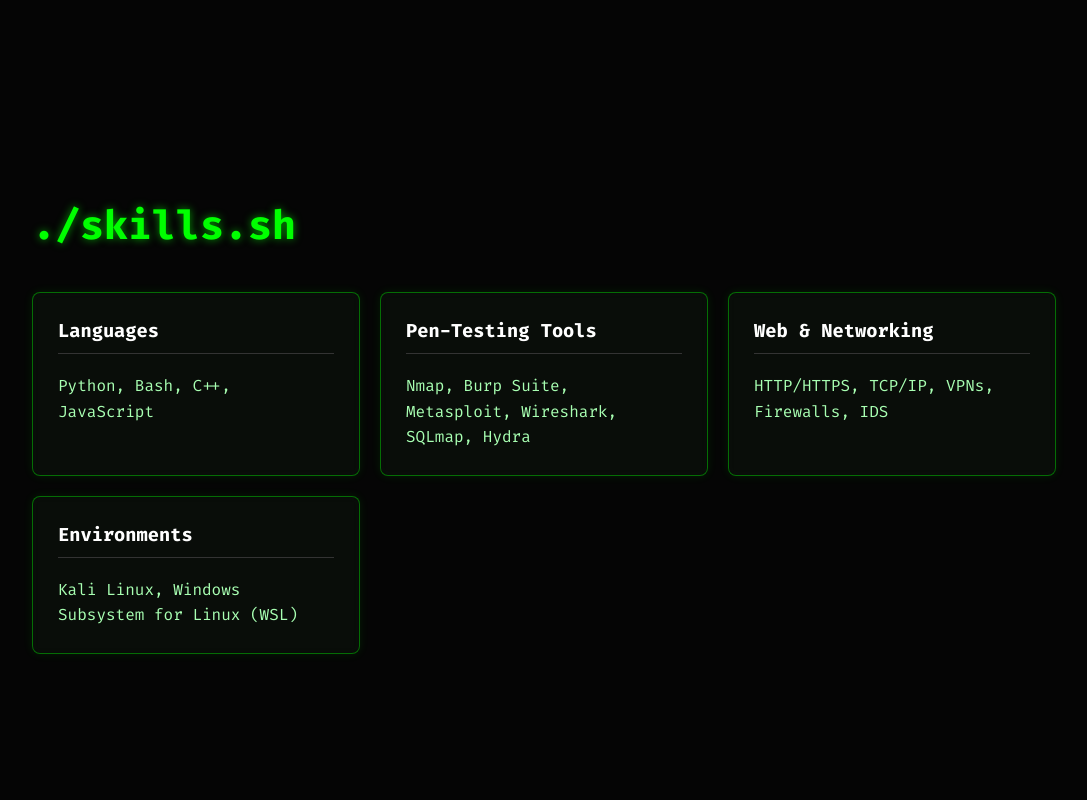
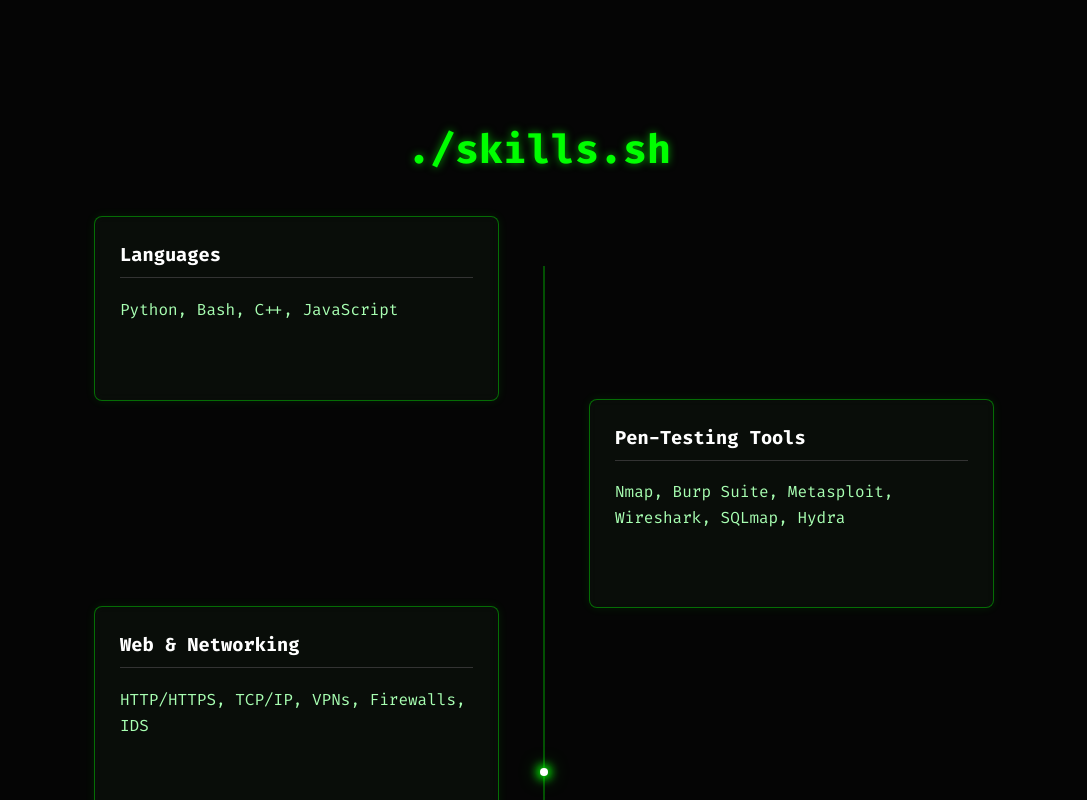
Before and after one commit to harman1418/harman-portfolio, a React (Vite) app: page / in a window 1280 px wide. Shown: the part 840-1640 px from the top of the page, without its empty margins (96-1183 px from the left). Built offline with nearby package versions, Linux system fonts and the light colour scheme.

Commit message:
Update App.jsx

```diff
--- a/src/App.jsx
+++ b/src/App.jsx
@@ -7,6 +7,7 @@
 
 const Typewriter = ({ text, delay = 50 }) => {
   const [currentText, setCurrentText] = useState('');
+
   useEffect(() => {
     let timeout;
     if (currentText.length < text.length) {
@@ -14,6 +15,7 @@
     }
     return () => clearTimeout(timeout);
   }, [currentText, text, delay]);
+
   return <span>{currentText}<span className="cursor">_</span></span>;
 };
 
@@ -31,7 +33,12 @@
     }
     return logs.join('\n');
   };
-    return <div className="network-logs"><div className="log-scroller">{generateLogs() + '\n' + generateLogs()}</div></div>;
+
+  return (
+    <div className="network-logs">
+      <div className="log-scroller">{generateLogs() + '\n' + generateLogs()}</div>
+    </div>
+  );
 };
 
 const App = () => {
@@ -152,17 +159,27 @@
 
       <section id="skills">
         <motion.div variants={containerVariant} initial="hidden" whileInView="visible" viewport={{ once: true, margin: "-50px" }}>
-                    <motion.h2 variants={itemVariant} className="glow-text" style={{ fontSize: 'clamp(1.8rem, 6vw, 2.5rem)', marginBottom: '40px' }}><Typewriter text="./skills.sh" delay={80} /></motion.h2>
-                    <div style={{ display: 'grid', gridTemplateColumns: 'repeat(auto-fit, minmax(250px, 1fr))', gap: '20px' }}>
+          <motion.h2 variants={itemVariant} className="glow-text" style={{ fontSize: 'clamp(1.8rem, 6vw, 2.5rem)', marginBottom: '40px', textAlign: 'center' }}><Typewriter text="./skills.sh" delay={80} /></motion.h2>
+
+          <div className="skills-timeline">
+            {/* The animated wire and dot */}
+            <div className="skills-wire"></div>
+            <div className="neon-dot"></div>
+
             {[
               { title: "Languages", tech: "Python, Bash, C++, JavaScript" },
               { title: "Pen-Testing Tools", tech: "Nmap, Burp Suite, Metasploit, Wireshark, SQLmap, Hydra" },
               { title: "Web & Networking", tech: "HTTP/HTTPS, TCP/IP, VPNs, Firewalls, IDS" },
               { title: "Environments", tech: "Kali Linux, Windows Subsystem for Linux (WSL)" }
             ].map((skill, i) => (
-                            <motion.div variants={itemVariant} key={i} className="glow-border" style={{ padding: '25px', borderRadius: '8px' }}>
+              // Apply 'left' class to even indexes (0, 2) and 'right' to odd (1, 3)
+              <motion.div variants={itemVariant} key={i} className={`skill-row ${i % 2 === 0 ? 'left' : 'right'}`}>
+                <div className="skill-card-wrapper">
+                  <div className="glow-border" style={{ padding: '25px', borderRadius: '8px', height: '100%' }}>
                     <h3 style={{ color: '#fff', borderBottom: '1px solid #333', paddingBottom: '10px', marginTop: 0 }}>{skill.title}</h3>
                     <p style={{ color: '#a8ffb2', lineHeight: '1.6', marginBottom: 0 }}>{skill.tech}</p>
+                  </div>
+                </div>
               </motion.div>
             ))}
           </div>
```
Lines whose indentation alone changed are shown as unchanged.
